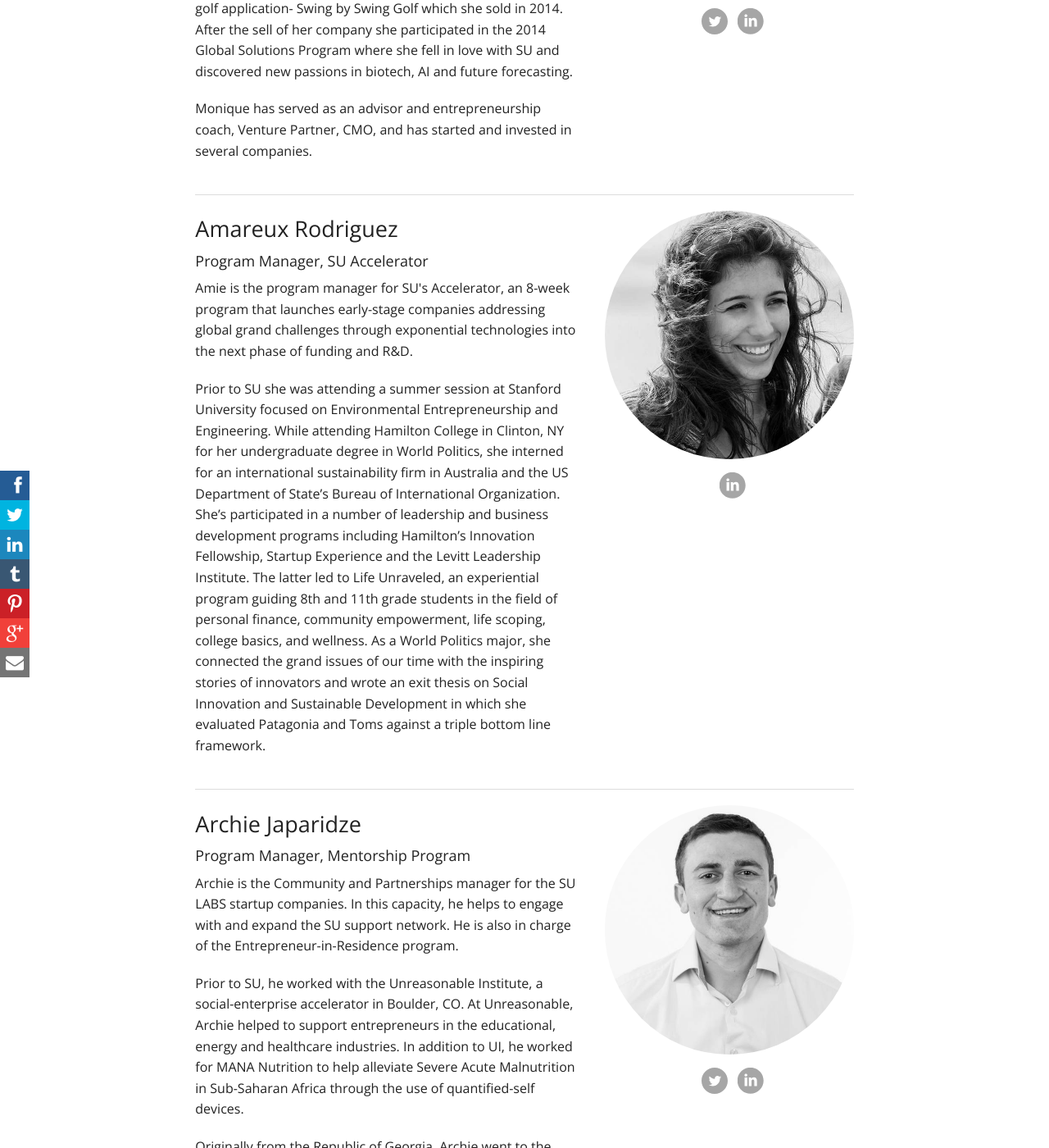
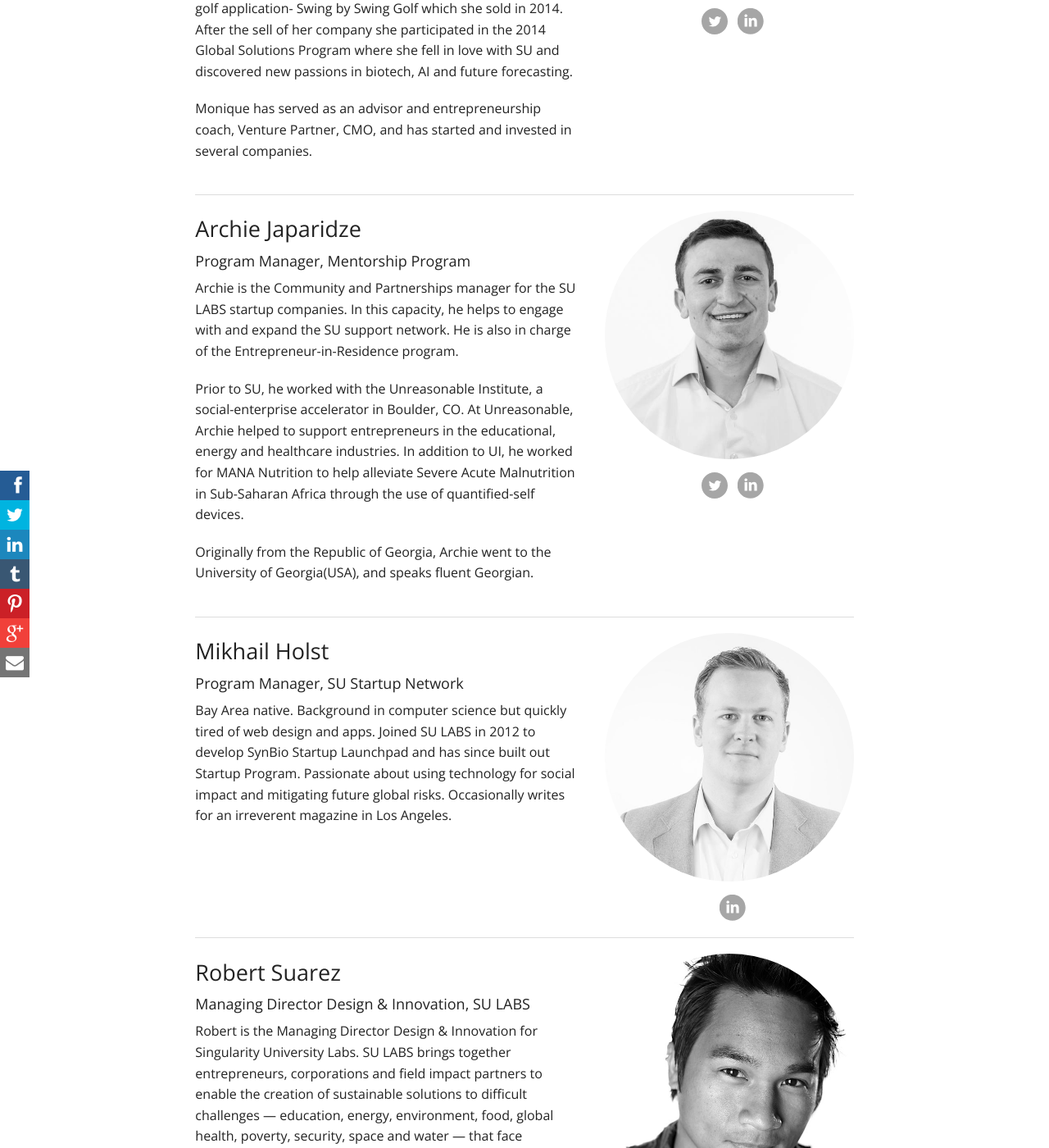
Before and after one commit to SingularityUniversity/startup, a Jekyll site: the page built from team/index.html, in a window 1280 px wide and 1400 px high, scrolled down 1552 px. Shown: the whole window at 82% size. Built offline with Jekyll 4.4.1, drawn with Linux system fonts in a browser that asks for light colours; Markdown is read by kramdown in place of the engine named in the settings.

Commit message:
swap image, remove amy

```diff
--- a/team/index.html
+++ b/team/index.html
@@ -53,23 +53,6 @@ title: Team
 			<div class="team-social text-center">
 				<a href="https://twitter.com/moniquegiggy" target="_blank"><img src="/img/icon-twitter.svg" alt="Twitter" /></a>
 				<a href="https://www.linkedin.com/in/moniquegiggy" target="_blank"><img src="/img/icon-linkedin.svg" alt="LinkedIn" /></a>
-			</div>
-		</div>
-
-		<div class="large-10 columns large-offset-1 end">
-			<hr />
-		</div>
-
-		<div class="large-6 columns large-offset-1">
-			<h3>Amareux Rodriguez</h3>
-			<h5>Program Manager, SU Accelerator</h5>
-			<p>Amie is the program manager for SU's Accelerator, an 8-week program that launches early-stage companies addressing global grand challenges through exponential technologies into the next phase of funding and R&D.</p>
- 			<p>Prior to SU she was attending a summer session at Stanford University focused on Environmental Entrepreneurship and Engineering. While attending Hamilton College in Clinton, NY for her undergraduate degree in World Politics, she interned for an international sustainability firm in Australia and the US Department of State’s Bureau of International Organization. She’s participated in a number of leadership and business development programs including Hamilton’s Innovation Fellowship, Startup Experience and the Levitt Leadership Institute. The latter led to Life Unraveled, an experiential program guiding 8th and 11th grade students in the field of personal finance, community empowerment, life scoping, college basics, and wellness. As a World Politics major, she connected the grand issues of our time with the inspiring stories of innovators and wrote an exit thesis on Social Innovation and Sustainable Development in which she evaluated Patagonia and Toms against a triple bottom line framework.</p>
-		</div>
-		<div class="large-4 columns end clearfix">
-			<img src="/img/team-amareux.jpg" alt="Amareux Rodriguez" class="round-image" />
-			<div class="team-social text-center">
-				<a href="https://www.linkedin.com/in/amier" target="_blank"><img src="/img/icon-linkedin.svg" alt="LinkedIn" /></a>
 			</div>
 		</div>
 
```
Also changed, not shown: img/facebook.jpg.
